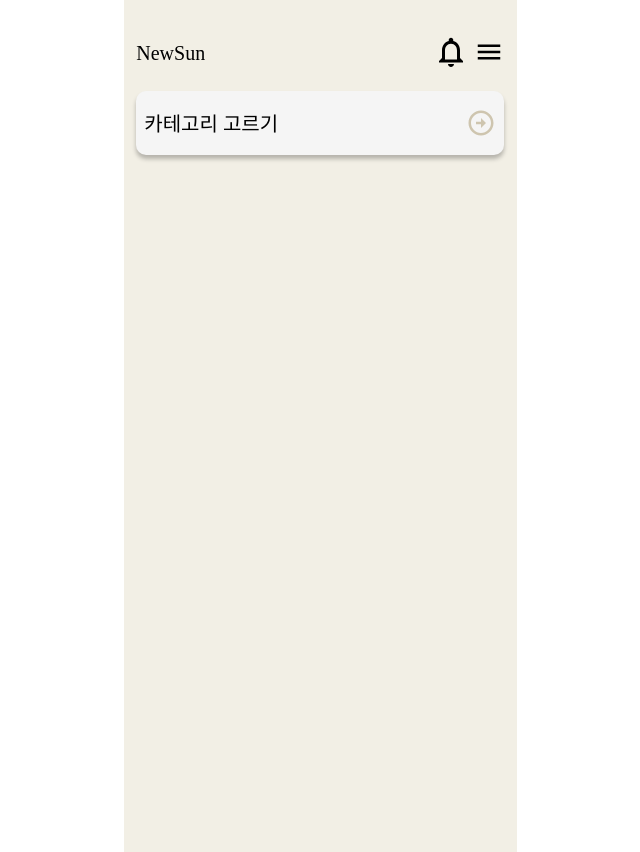
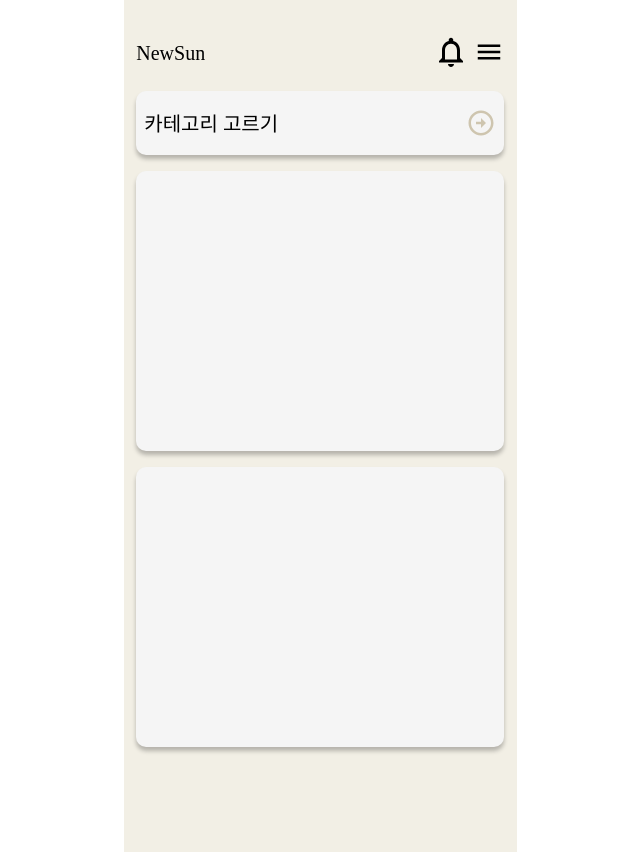
Before and after one commit to NewSunnn/NewSun_Client, a React (Vite) app in the folder client/: page / in a window 1280 px wide. Shown: the whole page, without its empty margins (320-960 px from the left). Built offline with nearby package versions, Linux system fonts and the light colour scheme; a web font is replaced by a local one.

Commit message:
Feat: 메인 뉴스 박스 구현(1)

```diff
--- /dev/null
+++ b/client/src/components/MainBox/MainBox.styled.ts
@@ -0,0 +1,14 @@
+import styled from 'styled-components';
+import theme from '@/theme';
+
+export const Wrapper = styled.div`
+  width: 100%;
+  height: 35vh;
+  display: flex;
+  flex-direction: column;
+  justify-content: center;
+  align-items: center;
+  background-color: ${theme.colors.sub};
+  box-shadow: ${theme.boxShadow};
+  border-radius: 10px;
+`;
--- /dev/null
+++ b/client/src/components/MainBox/index.tsx
@@ -0,0 +1,9 @@
+import * as S from './MainBox.styled';
+
+interface NewsProps {
+  children?: React.ReactNode;
+}
+
+export const MainBox = ({children}: NewsProps) => {
+  return <S.Wrapper>{children}</S.Wrapper>;
+};
--- a/client/src/components/PageLayout/PageLayout.styled.ts
+++ b/client/src/components/PageLayout/PageLayout.styled.ts
@@ -12,4 +12,7 @@ export const Wrapper = styled.div`
 
 export const Body = styled.div`
   width: 100%;
+  display: flex;
+  flex-direction: column;
+  gap: 1rem;
 `;
--- a/client/src/components/SelectBox/SelectBox.styled.ts
+++ b/client/src/components/SelectBox/SelectBox.styled.ts
@@ -12,7 +12,7 @@ export const Wrapper = styled.div`
   box-sizing: border-box;
   border-radius: 10px;
   background-color: ${theme.colors.sub};
-  box-shadow: 0px 4px 4px 0px rgba(0, 0, 0, 0.25);
+  box-shadow: ${theme.boxShadow};
 `;
 
 export const ArrowButton = styled.img`
--- a/client/src/pages/Home/index.tsx
+++ b/client/src/pages/Home/index.tsx
@@ -1,10 +1,19 @@
 import {PageLayout} from '@/components/PageLayout';
 import {SelectBox} from '@/components/SelectBox';
+import {MainBox} from '@/components/MainBox';
 
 export const Home = () => {
   return (
     <>
-      <PageLayout children={<SelectBox text="카테고리 고르기" />}></PageLayout>
+      <PageLayout
+        children={
+          <>
+            <SelectBox text="카테고리 고르기" />
+            <MainBox />
+            <MainBox />
+          </>
+        }
+      ></PageLayout>
       {/* PageLayout childeren으로 Component 넘기기 */}
     </>
   );
--- a/client/src/theme.ts
+++ b/client/src/theme.ts
@@ -8,6 +8,7 @@ declare module 'styled-components' {
     colors: {
       [key in DefaultColorKey]: string;
     };
+    boxShadow: string;
   }
 }
 
@@ -19,5 +20,6 @@ const colors = {
 };
 const theme: DefaultTheme = {
   colors,
+  boxShadow: '0px 4px 4px 0px rgba(0, 0, 0, 0.25)',
 };
 export default theme;
```
